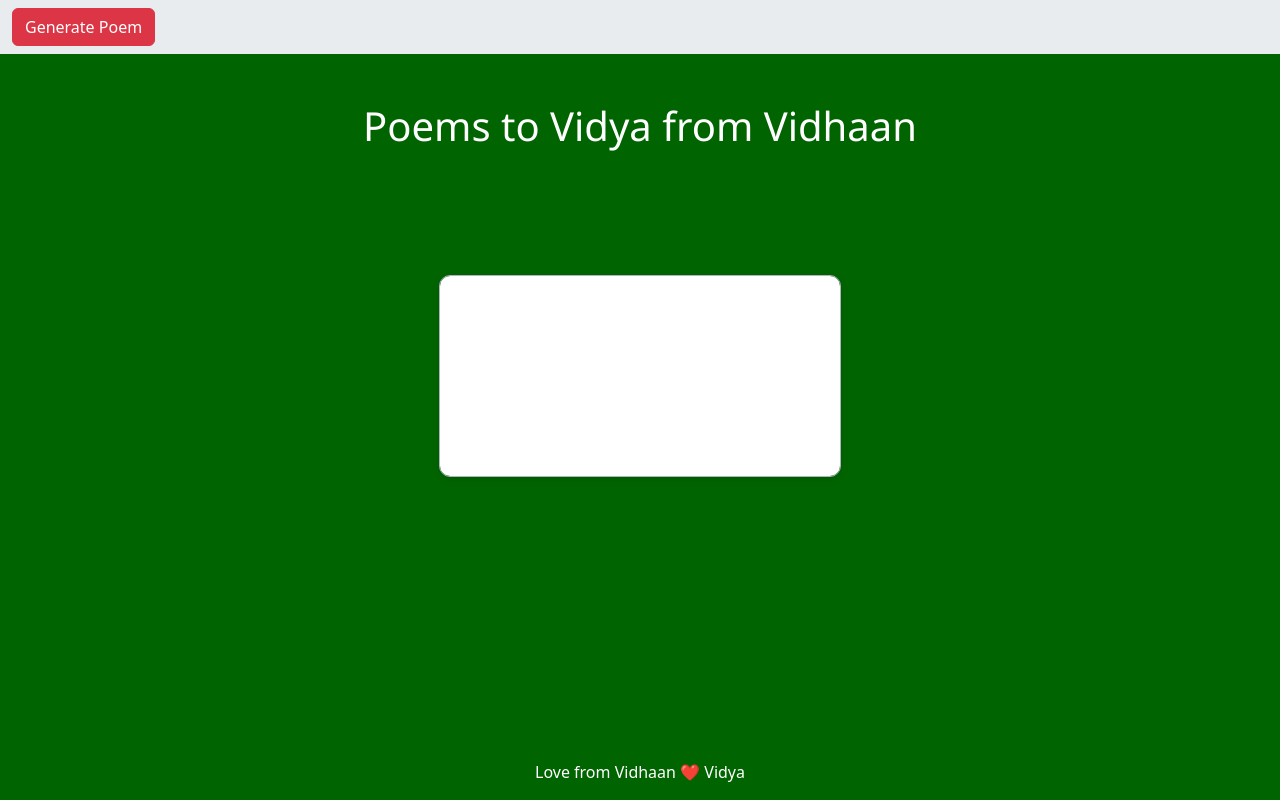
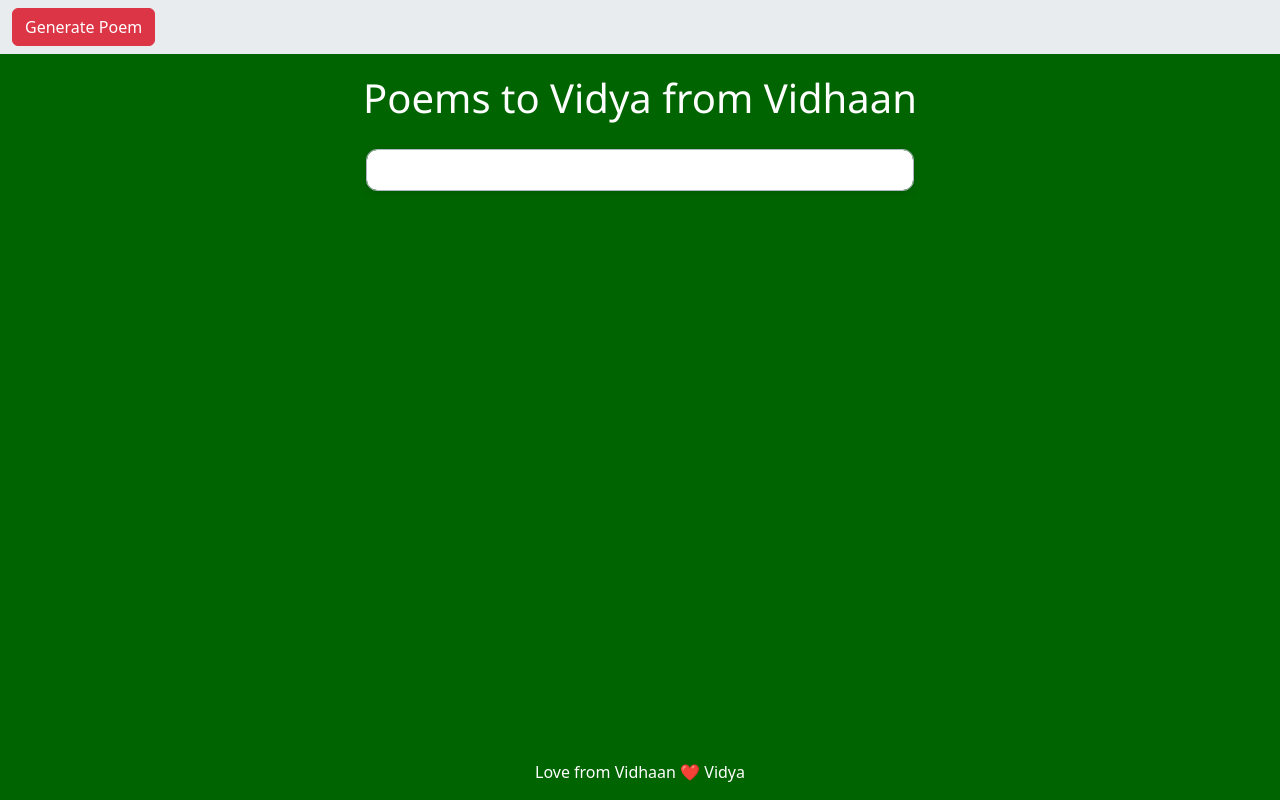
Before and after one commit to scan-vidhaan/poemGenerator, a plain HTML site: page index.html in a window 1280 px wide. Drawn offline with nearby package versions, Linux system fonts and the light colour scheme.

Commit message:
Update index.html

```diff
--- a/index.html
+++ b/index.html
@@ -2,7 +2,7 @@
 <html lang="en">
 <head>
   <meta charset="utf-8">
-  <meta name="viewport" content="width=device-width, initial-scale=1, shrink-to-fit=no">
+  <meta name="viewport" content="width=device-width, initial-scale=1">
   <title>Poems to Vidya from Vidhaan</title>
   <link href="https://cdn.jsdelivr.net/npm/bootstrap@5.3.2/dist/css/bootstrap.min.css" rel="stylesheet" integrity="sha384-T3c6CoIi6uLrA9TneNEoa7RxnatzjcDSCmG1MXxSR1GAsXEV/Dwwykc2MPK8M2HN" crossorigin="anonymous">
 </head>
@@ -15,18 +15,14 @@
     </nav>
   </div>
 
-  <div class="heading">
-    <h1 style="padding: 10px;"></h1>
+  <div class="heading" style="padding: 20px 0;">
     <h1>Poems to Vidya from Vidhaan</h1>
   </div>
 
   <div class="container">
-    <div class="limbo">
-      <div class="container">
-        <div class="container">
-          <h1 style="padding: 30px;"></h1>
-          <div class="login" id="poemDisplay" style="height: 200px;"></div>
-        </div>
+    <div class="row justify-content-center">
+      <div class="col-lg-6">
+        <div class="login" id="poemDisplay"></div>
       </div>
     </div>
   </div>
@@ -58,8 +54,6 @@
       text-align: center;
       font-style: normal;
       font-family: 'Segoe UI', Tahoma, Geneva, Verdana, sans-serif;
-      padding-top: 20px;
-      padding-bottom: 50px;
       color: #fff;
     }
     .navigator {
@@ -68,7 +62,6 @@
     .login {
       outline: #adb5bd solid 1px;
       border-radius: 10px;
-      width: 400px;
       margin: auto;
       padding: 20px;
       text-align: center;
@@ -94,6 +87,7 @@
       min-height: 100vh;
       display: flex;
       flex-direction: column;
+      background-color: #006400;
     }
     .container {
       flex: 1;
```
